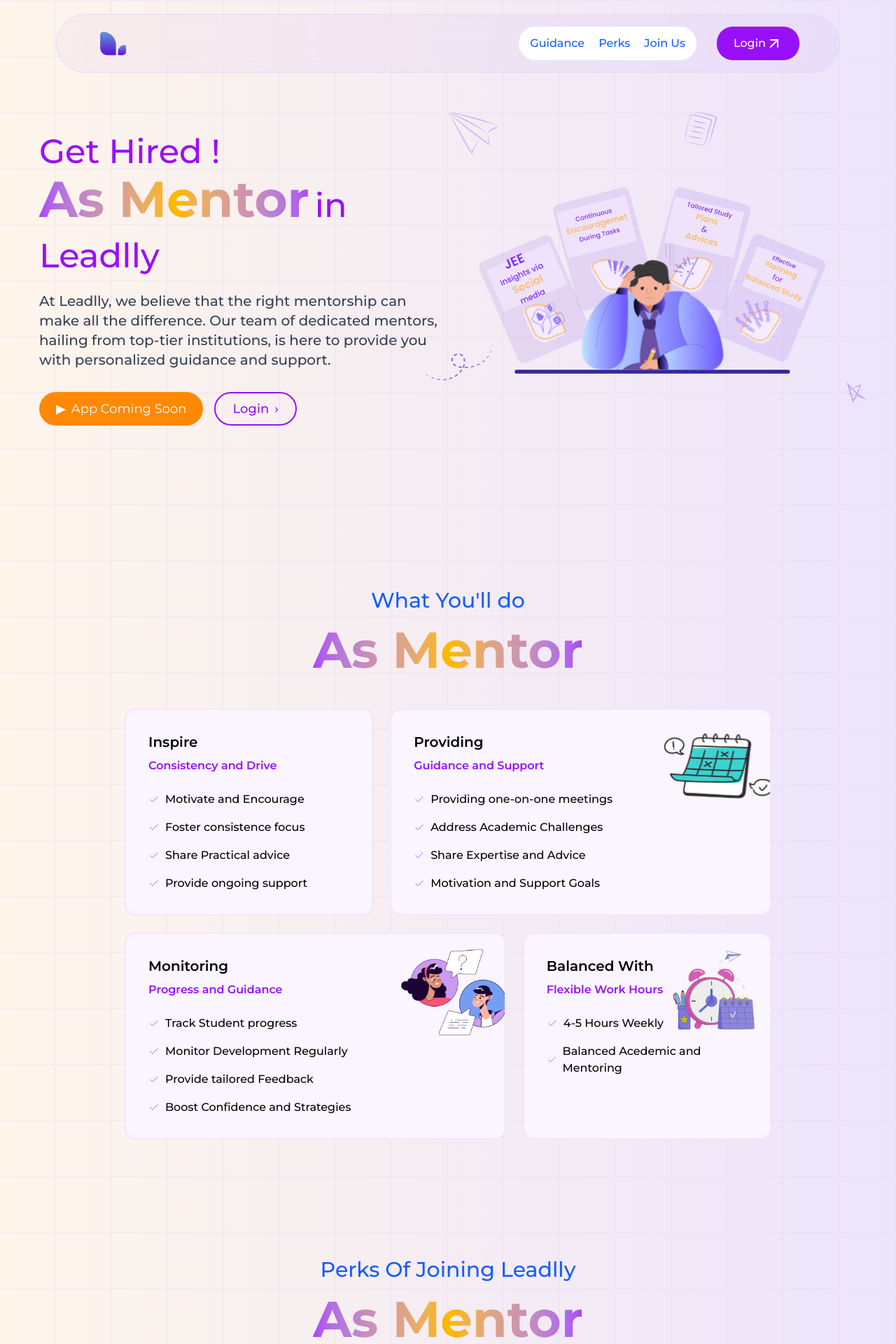
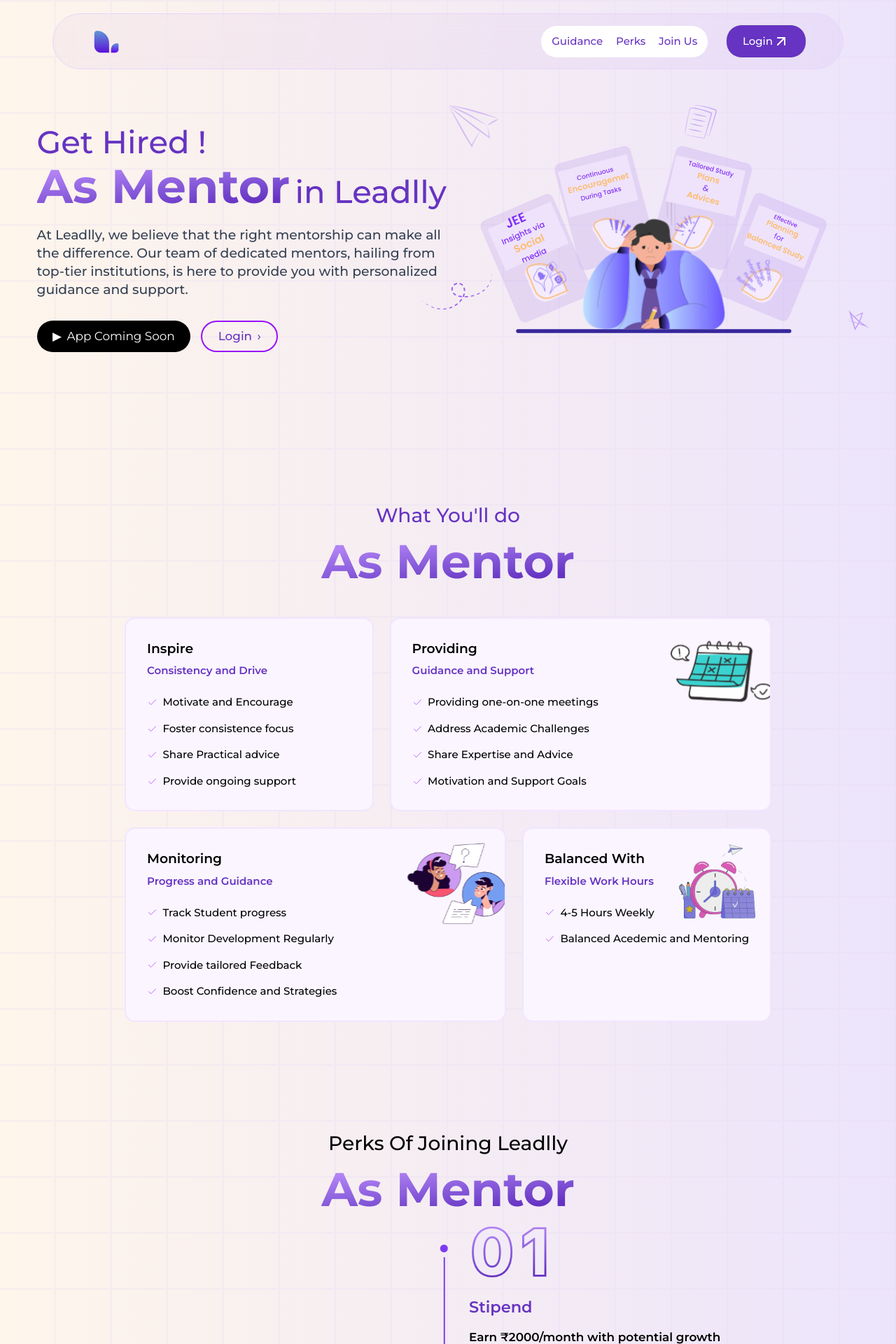
Before and after one commit to Leadlly/leadlly.in, a Next.js app: page /mentor in a window 1280 px wide. Shown: the top 1920 px of the page at 70% size. Built offline with nearby package versions, Linux system fonts and the light colour scheme; a web font is replaced by a local one.

Commit message:
Improved mentor section layout

```diff
--- a/src/app/globals.css
+++ b/src/app/globals.css
@@ -61,8 +61,11 @@
 .custom-scroll::-webkit-scrollbar-thumb:hover {
   background-color: #a8bbbf;
 }
-
+html{
+  font-size: 15px;
+}
 :root {
+  --brand-purple:oklch(0.4735 0.2068 293.0625);
   --background: oklch(0.99 0 0);
   --foreground: oklch(0 0 0);
   --card: oklch(1 0 0);
@@ -122,6 +125,15 @@
   --spacing: 0.25rem;
 
   --radius-5xl: 50px;
+}
+.text-brand-purple{
+  color:var(--brand-purple);
+}
+.use-gradient{
+  background:linear-gradient(173.29deg,rgb(177 131 245) 19.66%,oklch(0.4735 0.2068 293.0625) 79.35%);
+  -webkit-background-clip: text;
+  background-clip: text;
+  color: transparent;
 }
 
 .dark {
--- a/src/components/Home/Hero.tsx
+++ b/src/components/Home/Hero.tsx
@@ -10,7 +10,7 @@
       <Container className="h-screen md:h-[636px] bg-[url(/assets/images/hero-bg.svg)] bg-no-repeat bg-size-[auto_300px] md:bg-size-[auto_493px] bg-left flex flex-col md:flex-row items-center justify-between gap-5  border border-ring rounded-5xl py-10 px-6">
         <div className="flex-1 flex flex-col items-start gap-7">
           <Reveal>
-            <h1 className="text-5xl md:text-[64px] font-medium text-foreground leading-tight">
+            <h1 className="text-4xl md:text-[56px] font-medium text-foreground leading-tight">
               There&apos;s a better way to study.
             </h1>
           </Reveal>
--- a/src/components/mentor/BentoSection.tsx
+++ b/src/components/mentor/BentoSection.tsx
@@ -54,7 +54,7 @@
         <h3 className="text-lg sm:text-xl font-semibold mb-1 sm:mb-2">
           {title}
         </h3>
-        <p className="text-purple-600 mb-4 sm:mb-6 font-semibold text-sm sm:text-base">
+        <p className="text-brand-purple mb-4 sm:mb-6 font-semibold text-sm sm:text-base">
           {subtitle}
         </p>
       </div>
@@ -140,11 +140,11 @@
       className="container mx-auto px-4 py-8 sm:py-12 lg:py-16 my-6 sm:my-8 lg:my-10"
     >
       <div className="text-center mb-8 sm:mb-10 lg:mb-12">
-        <h2 className="text-blue-600 font-medium text-xl sm:text-2xl lg:text-3xl mb-2 sm:mb-3 lg:mb-4">
+        <h2 className="text-brand-purple font-medium text-xl sm:text-2xl lg:text-3xl mb-2 sm:mb-3 lg:mb-4">
           What You&apos;ll do
         </h2>
         <h1 className="text-4xl sm:text-5xl lg:text-7xl font-bold">
-          <span className="bg-linear-to-r from-purple-600/80 via-amber-400 to-purple-600/80 bg-clip-text text-transparent">
+          <span className="use-gradient bg-clip-text text-transparent">
             As Mentor
           </span>
         </h1>
--- a/src/components/mentor/FooterSection.tsx
+++ b/src/components/mentor/FooterSection.tsx
@@ -3,7 +3,7 @@
     <div className="w-full container" id="joinus">
       {/* Mentor Section */}
       <section className="relative overflow-hidden bg-[url(/assets/images/mentorbg.png)] bg-cover bg-center px-0 py-8 sm:py-12 lg:py-16 text-white md:px-6 rounded-xl sm:rounded-2xl lg:rounded-3xl  sm:mx-6 lg:mx-10">
-        <div className="absolute inset-0 bg-purple-900/30"></div>
+        <div className="absolute inset-0" style={{background:"oklch(0.4735 0.2068 293.0625)"}}></div>
         <div className="container mx-auto max-w-4xl text-center relative z-10">
           <h2 className="mb-2 sm:mb-3 lg:mb-4 text-2xl sm:text-3xl lg:text-4xl font-bold tracking-tight md:text-5xl">
             Join Our Team as a Mentor
@@ -13,7 +13,7 @@
             impact, and grow your skills while enhancing your resume!
           </p>
           <a href="https://forms.gle/G3VVxpJ4uWKFbfYv6" target="_blank">
-            <button className="rounded-md bg-orange-400 px-4 sm:px-5 lg:px-6 py-2 sm:py-2.5 lg:py-3 text-sm sm:text-base font-semibold text-white hover:bg-orange-500 transition-colors">
+            <button className="rounded-md bg-black px-4 sm:px-5 lg:px-6 py-2 sm:py-2.5 lg:py-3 text-sm sm:text-base font-semibold text-white hover:bg-orange-500 transition-colors">
               Apply Here
             </button>
           </a>
--- a/src/components/mentor/Hero.tsx
+++ b/src/components/mentor/Hero.tsx
@@ -7,14 +7,14 @@
   return (
     <div className="container mx-auto md:px-14 flex flex-col md:flex-row items-center justify-between pt-12 md:pt-24 lg:pt-48  pb-32 relative">
       <div className="w-full md:w-1/2 lg:max-w-2xl">
-        <h2 className="text-purple-600 text-xl sm:text-2xl md:text-3xl lg:text-5xl font-medium mb-2">
+        <h2 className="text-brand-purple text-xl sm:text-2xl md:text-3xl lg:text-5xl font-medium mb-2">
           Get Hired !
         </h2>
         <h1 className="text-3xl sm:text-4xl md:text-5xl lg:text-7xl font-bold mb-4 md:mb-6">
-          <span className="bg-linear-to-r from-purple-600/80 via-amber-400 to-purple-600/80 bg-clip-text text-transparent">
+          <span className="use-gradient">
             As Mentor
           </span>
-          <span className="text-purple-600 block md:inline md:ml-2 font-medium text-3xl sm:text-4xl lg:text-5xl">
+          <span className="text-brand-purple  block md:inline md:ml-2 font-medium text-3xl sm:text-4xl lg:text-5xl">
             in Leadlly
           </span>
         </h1>
@@ -25,12 +25,12 @@
           support.
         </p>
         <div className="flex flex-col sm:flex-row gap-4">
-          <button className="bg-orange-400 hover:bg-orange-500 transition-colors text-white px-4 md:px-6 py-2 rounded-full flex items-center justify-center text-base sm:text-lg w-full sm:w-auto">
+          <button className="bg-black hover:bg-gray-700 transition-colors text-white px-4 md:px-6 py-2 rounded-full flex items-center justify-center text-base sm:text-lg w-full sm:w-auto">
             <span className="mr-2">▶</span>
             App Coming Soon
           </button>
           <a href={"https://mentor.leadlly.in"} target="_blank">
-            <button className="text-purple-600 hover:bg-purple-50 transition-colors px-4 md:px-6 py-2 rounded-full font-medium border-2 border-purple-600 flex items-center justify-center text-base sm:text-lg w-full sm:w-auto">
+            <button className="text-brand-purple  hover:bg-purple-50 transition-colors px-4 md:px-6 py-2 rounded-full font-medium border-2 border-purple-600 flex items-center justify-center text-base sm:text-lg w-full sm:w-auto">
               Login
               <span className="ml-2">›</span>
             </button>
--- a/src/components/mentor/MentorNavbar.tsx
+++ b/src/components/mentor/MentorNavbar.tsx
@@ -28,18 +28,18 @@
                 href="#guidance"
                 className="flex items-center gap-1 md:gap-2 text-blue-600"
               >
-                <span>Guidance</span>
+                <span className="text-brand-purple">Guidance</span>
               </Link>
-              <Link href="#perks" className="text-blue-600">
+              <Link href="#perks" className="text-brand-purple">
                 Perks
               </Link>
-              <Link href="#joinus" className="text-blue-600">
+              <Link href="#joinus" className="text-brand-purple">
                 Join Us
               </Link>
             </div>
             <Link
               href={"https://mentor.leadlly.in/"}
-              className="bg-purple-600 text-white py-3 px-4 md:px-6 rounded-3xl border flex items-center"
+              className="text-white py-3 px-4 md:px-6 rounded-3xl border flex items-center" style={{background:"oklch(0.4735 0.2068 293.0625)"}}
             >
               Login
               <ArrowUpRight />
--- a/src/components/mentor/PerksSection.tsx
+++ b/src/components/mentor/PerksSection.tsx
@@ -46,11 +46,11 @@
       id="perks"
     >
       <div className="text-center mb-8 sm:mb-10 lg:mb-12">
-        <h2 className="text-blue-600 font-medium text-xl sm:text-2xl lg:text-3xl mb-2 sm:mb-3 lg:mb-4">
+        <h2 className="text-black font-medium text-xl sm:text-2xl lg:text-3xl mb-2 sm:mb-3 lg:mb-4">
           Perks Of Joining Leadlly
         </h2>
         <h1 className="text-4xl sm:text-5xl lg:text-7xl font-bold">
-          <span className="bg-linear-to-r from-purple-600/80 via-amber-400 to-purple-600/80 bg-clip-text text-transparent">
+          <span className="use-gradient">
             As Mentor
           </span>
         </h1>
--- a/src/components/mentor/Step.tsx
+++ b/src/components/mentor/Step.tsx
@@ -50,13 +50,13 @@
                   backgroundClip: "text",
                   WebkitBackgroundClip: "text",
                   backgroundImage:
-                    "linear-gradient(173.29deg, #FFB35D 19.66%, #9654F4 79.35%)",
+                    "linear-gradient(173.29deg, rgb(177 131 245) 19.66%, oklch(0.4735 0.2068 293.0625) 79.35%)",
                 }}
               >
                 {number.toString().padStart(2, "0")}
               </span>
             </div>
-            <h3 className="text-lg sm:text-xl md:text-2xl font-semibold text-[#7e3af2]">
+            <h3 className="text-brand-purple text-lg sm:text-xl md:text-2xl font-semibold text-[#7e3af2]">
               {title}
             </h3>
             <p className="font-semibold text-sm sm:text-base md:text-lg">
--- a/src/components/shared/Footer.tsx
+++ b/src/components/shared/Footer.tsx
@@ -14,7 +14,7 @@
       <footer className="w-full max-w-7xl mx-auto">
         <div className="grid gap-8 md:grid-cols-3 lg:grid-cols-4">
           <div>
-            <h3 className="mb-3 sm:mb-4 text-base sm:text-lg font-semibold text-primary">
+            <h3 className="text-brand-purple mb-3 sm:mb-4 text-base sm:text-lg font-semibold text-primary">
               Company
             </h3>
             <ul className="space-y-2">
```
Also changed, not shown: 1 other file (tests, documents, lock files or other folders).
